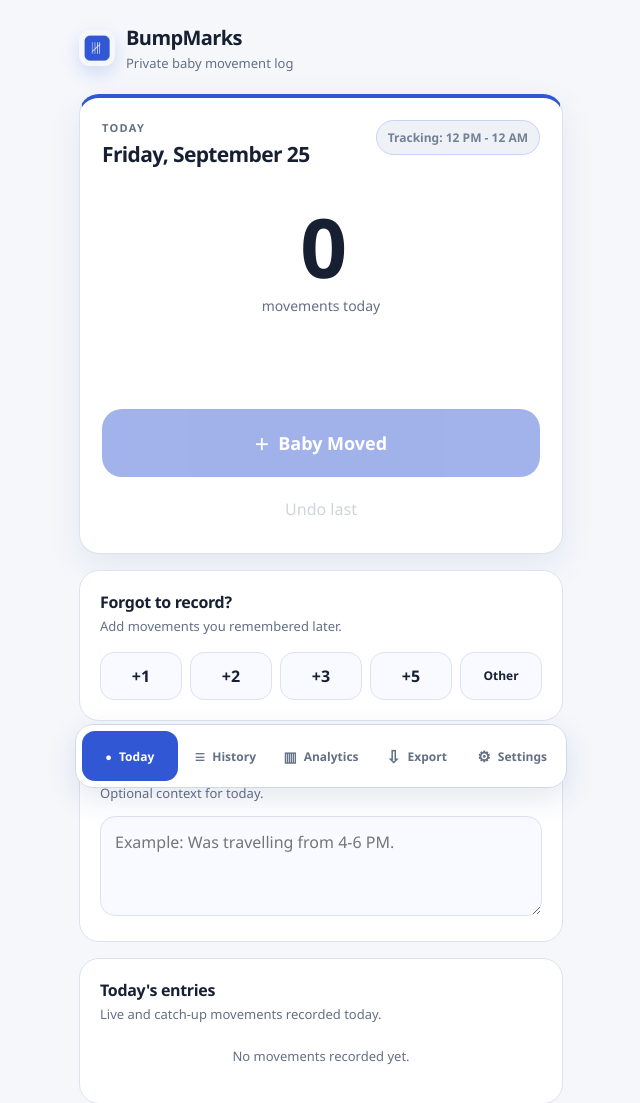
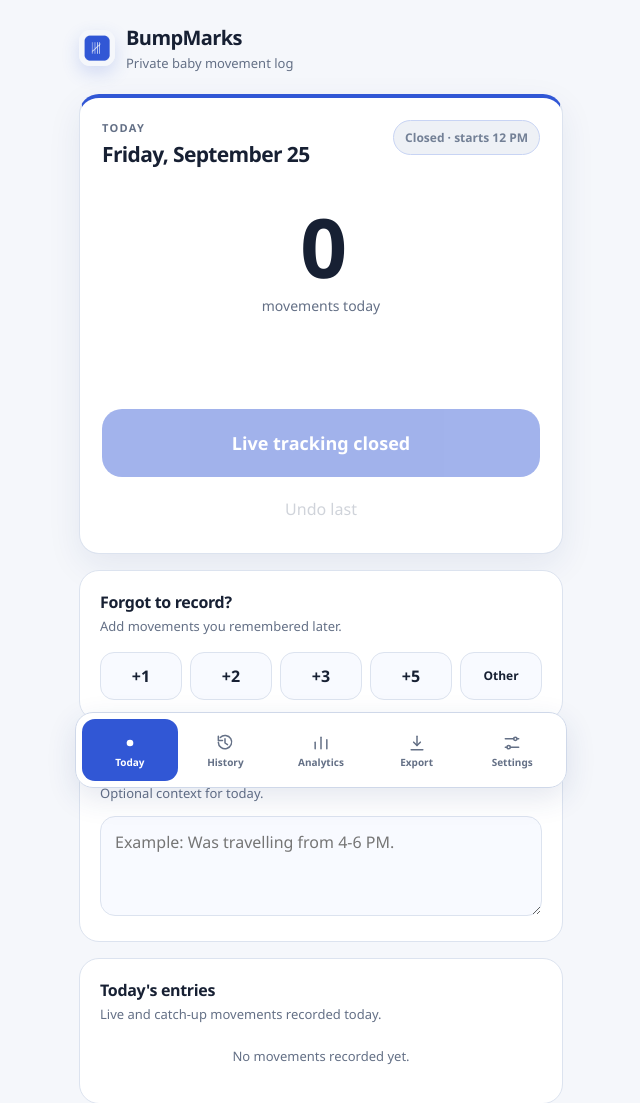
Before and after one commit to AryaMandol/bumpmarks, a Flask app: page /app in a window 1280 px wide. Shown: the top 1103 px of the page, without its empty margins (319-959 px from the left). Run offline with Flask 3, Linux system fonts and the light colour scheme; parts of the project's set-up code (start-up, migrations or seed data) failed here and were passed over.

Commit message:
fix: update analytics regression test for svg navigation

```diff
--- a/render.yaml
+++ b/render.yaml
@@ -1,7 +1,7 @@
 services:
   - type: web
     runtime: static
-    name: bumpmarks
+    name: bumpmarks-pwa
     buildCommand: python build_static.py && python verify_release.py --skip-build
     staticPublishPath: ./dist
     autoDeployTrigger: checksPass
@@ -43,6 +43,9 @@ services:
       - path: /sw.js
         name: Cache-Control
         value: "no-cache, no-store, must-revalidate"
+      - path: /sw.js
+        name: Service-Worker-Allowed
+        value: "/"
       - path: /static/images/*
         name: Cache-Control
         value: "public, max-age=86400"
--- a/static/css/app.css
+++ b/static/css/app.css
@@ -701,16 +701,18 @@ button {
 }
 
 .nav-button {
-    min-height: 50px;
-    display: flex;
+    min-height: 62px;
+    display: flex;
+    flex-direction: column;
     align-items: center;
     justify-content: center;
-    gap: 7px;
+    gap: 4px;
     border: 0;
     border-radius: 13px;
     background: transparent;
     color: var(--muted);
-    font-size: 12px;
+    font-size: 10px;
+    line-height: 1;
     font-weight: 700;
     cursor: pointer;
 }
@@ -721,16 +723,22 @@ button {
 }
 
 .nav-icon {
-    font-size: 11px;
-}
-
-.nav-history-icon {
-    font-size: 18px;
-    line-height: 0;
-}
-
-.nav-settings-icon {
-    font-size: 15px;
+    width: 20px;
+    height: 20px;
+    flex: 0 0 20px;
+    display: block;
+    fill: none;
+    stroke: currentColor;
+    stroke-width: 1.8;
+    stroke-linecap: round;
+    stroke-linejoin: round;
+}
+
+.nav-label {
+    display: block;
+    min-height: 10px;
+    line-height: 1;
+    text-align: center;
 }
 
 .modal-backdrop[hidden] {
@@ -1078,16 +1086,7 @@ button {
     overflow-wrap: anywhere;
 }
 
-.nav-export-icon {
-    font-size: 17px;
-}
-
-@media (max-width: 420px) {
-    .nav-button {
-        gap: 4px;
-        font-size: 11px;
-    }
-}
+
 
 
 .update-banner {
@@ -1182,7 +1181,7 @@ button {
     }
 
     .nav-button {
-        font-size: 10px;
+        font-size: 9px;
     }
 }
 
@@ -1641,9 +1640,6 @@ button {
     line-height: 1.4;
 }
 
-.nav-analytics-icon {
-    font-size: 14px;
-}
 
 @media (max-width: 430px) {
     .analytics-summary-grid {
@@ -1654,12 +1650,6 @@ button {
         grid-template-columns: repeat(2, 1fr);
     }
 
-    .bottom-nav .nav-button {
-        flex-direction: column;
-        gap: 2px;
-        font-size: 9px;
-        line-height: 1.05;
-    }
 }
 
 @media print {
@@ -1778,3 +1768,8 @@ button {
 .analytics-legend-swatch.secondary {
     background: #8fa4df;
 }
+
+
+#nav-today .nav-icon {
+    stroke: none;
+}
--- a/static/js/app.js
+++ b/static/js/app.js
@@ -259,7 +259,10 @@ function registerServiceWorker() {
     });
 
     navigator.serviceWorker
-        .register("/sw.js")
+        .register("/sw.js", {
+            scope: "/",
+            updateViaCache: "none"
+        })
         .then(registration => {
             if (registration.waiting) {
                 showUpdateAvailable(registration.waiting);
@@ -603,15 +606,13 @@ function isTrackingWindowOpen(now = new Date()) {
 
 function formatTimeSetting(value) {
     const [hours, minutes] = value.split(":").map(Number);
-    const date = new Date(2000, 0, 1, hours, minutes);
-
-    return new Intl.DateTimeFormat(
-        undefined,
-        {
-            hour: "numeric",
-            minute: minutes === 0 ? undefined : "2-digit"
-        }
-    ).format(date);
+    const suffix = hours >= 12 ? "PM" : "AM";
+    const displayHour = hours % 12 || 12;
+    const minuteText = String(minutes).padStart(2, "0");
+
+    return minutes === 0
+        ? `${displayHour} ${suffix}`
+        : `${displayHour}:${minuteText} ${suffix}`;
 }
 
 
@@ -2551,18 +2552,22 @@ function closeDayDetail() {
 
 function renderTrackingWindow() {
     const open = isTrackingWindowOpen();
+    const settings = getSettings();
     const label = getTrackingWindowLabel();
 
     if (open) {
         trackingStatusElement.textContent = label;
         trackingStatusElement.classList.remove("closed");
         movementButton.disabled = false;
-        return;
-    }
-
-    trackingStatusElement.textContent = `Tracking: ${label}`;
+        movementButton.innerHTML = '<span class="plus">+</span> Baby Moved';
+        return;
+    }
+
+    trackingStatusElement.textContent =
+        `Closed · starts ${formatTimeSetting(settings.trackingStart)}`;
     trackingStatusElement.classList.add("closed");
     movementButton.disabled = true;
+    movementButton.textContent = "Live tracking closed";
 }
 
 
@@ -2813,10 +2818,8 @@ document.addEventListener("visibilitychange", () => {
 
 window.setInterval(refreshTimeSensitiveUi, 60_000);
 
-window.addEventListener("load", () => {
-    registerPwaHandlers();
-    registerServiceWorker();
-});
+registerPwaHandlers();
+registerServiceWorker();
 
 
 let state = loadState();
--- a/templates/index.html
+++ b/templates/index.html
@@ -542,28 +542,49 @@
 
 <nav class="bottom-nav" aria-label="Primary navigation">
     <button id="nav-today" class="nav-button active" type="button" data-view="today" aria-current="page">
-        <span class="nav-icon" aria-hidden="true">●</span>
-        <span>Today</span>
+        <svg class="nav-icon" viewBox="0 0 24 24" aria-hidden="true" focusable="false">
+            <circle cx="12" cy="12" r="4" fill="currentColor"></circle>
+        </svg>
+        <span class="nav-label">Today</span>
     </button>
 
     <button id="nav-history" class="nav-button" type="button" data-view="history">
-        <span class="nav-icon nav-history-icon" aria-hidden="true">≡</span>
-        <span>History</span>
+        <svg class="nav-icon" viewBox="0 0 24 24" aria-hidden="true" focusable="false">
+            <path d="M4 11a8 8 0 1 0 2.3-5.7"></path>
+            <path d="M4 4v5h5"></path>
+            <path d="M12 7v5l3 2"></path>
+        </svg>
+        <span class="nav-label">History</span>
     </button>
 
     <button id="nav-analytics" class="nav-button" type="button" data-view="analytics">
-        <span class="nav-icon nav-analytics-icon" aria-hidden="true">▥</span>
-        <span>Analytics</span>
+        <svg class="nav-icon" viewBox="0 0 24 24" aria-hidden="true" focusable="false">
+            <path d="M5 19V11"></path>
+            <path d="M12 19V5"></path>
+            <path d="M19 19V8"></path>
+        </svg>
+        <span class="nav-label">Analytics</span>
     </button>
 
     <button id="nav-export" class="nav-button" type="button" data-view="export">
-        <span class="nav-icon nav-export-icon" aria-hidden="true">⇩</span>
-        <span>Export</span>
+        <svg class="nav-icon" viewBox="0 0 24 24" aria-hidden="true" focusable="false">
+            <path d="M12 4v11"></path>
+            <path d="m8 11 4 4 4-4"></path>
+            <path d="M5 20h14"></path>
+        </svg>
+        <span class="nav-label">Export</span>
     </button>
 
     <button id="nav-settings" class="nav-button" type="button" data-view="settings">
-        <span class="nav-icon nav-settings-icon" aria-hidden="true">⚙</span>
-        <span>Settings</span>
+        <svg class="nav-icon" viewBox="0 0 24 24" aria-hidden="true" focusable="false">
+            <path d="M4 7h10"></path>
+            <path d="M18 7h2"></path>
+            <circle cx="16" cy="7" r="2"></circle>
+            <path d="M4 17h2"></path>
+            <path d="M10 17h10"></path>
+            <circle cx="8" cy="17" r="2"></circle>
+        </svg>
+        <span class="nav-label">Settings</span>
     </button>
 </nav>
 
```
Also changed, not shown: DEPLOYMENT.md (+15 -0 lines), static/js/landing.js (+6 -3 lines), static/sw.js (+108 -51 lines), tests/test_app.py (+79 -14 lines), verify_production.py (+16 -2 lines), verify_release.py (+13 -0 lines), CHANGELOG.md, README.md.
